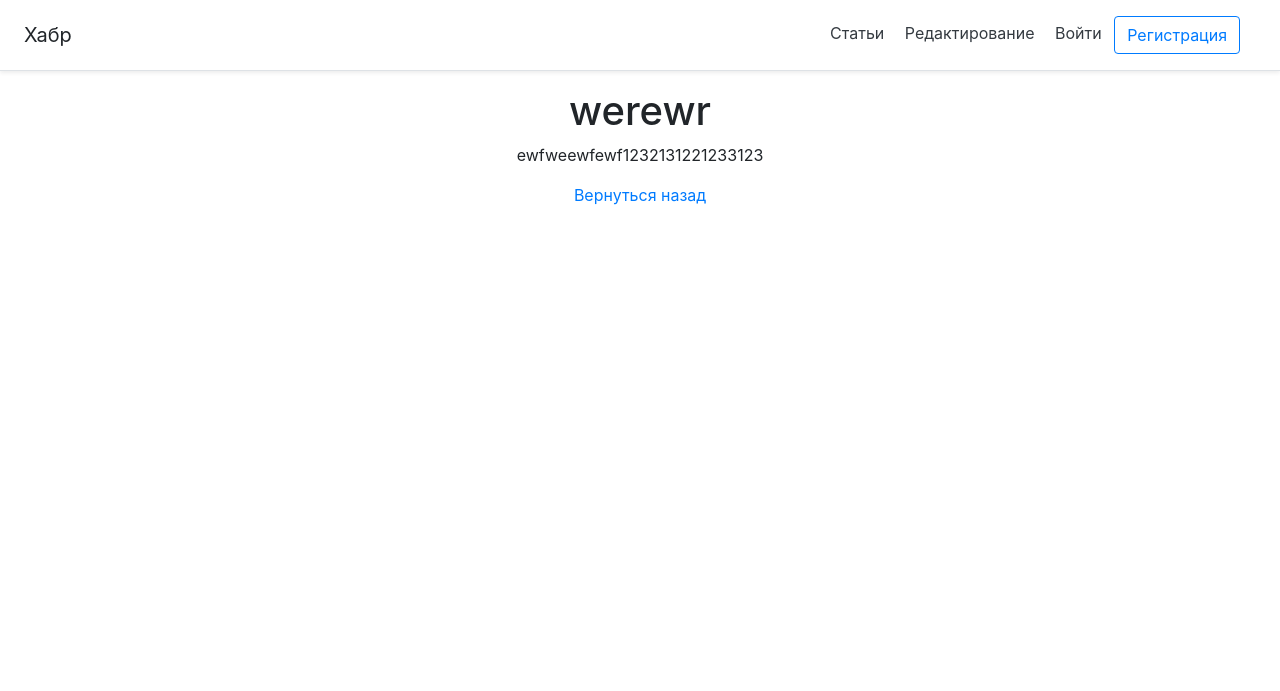
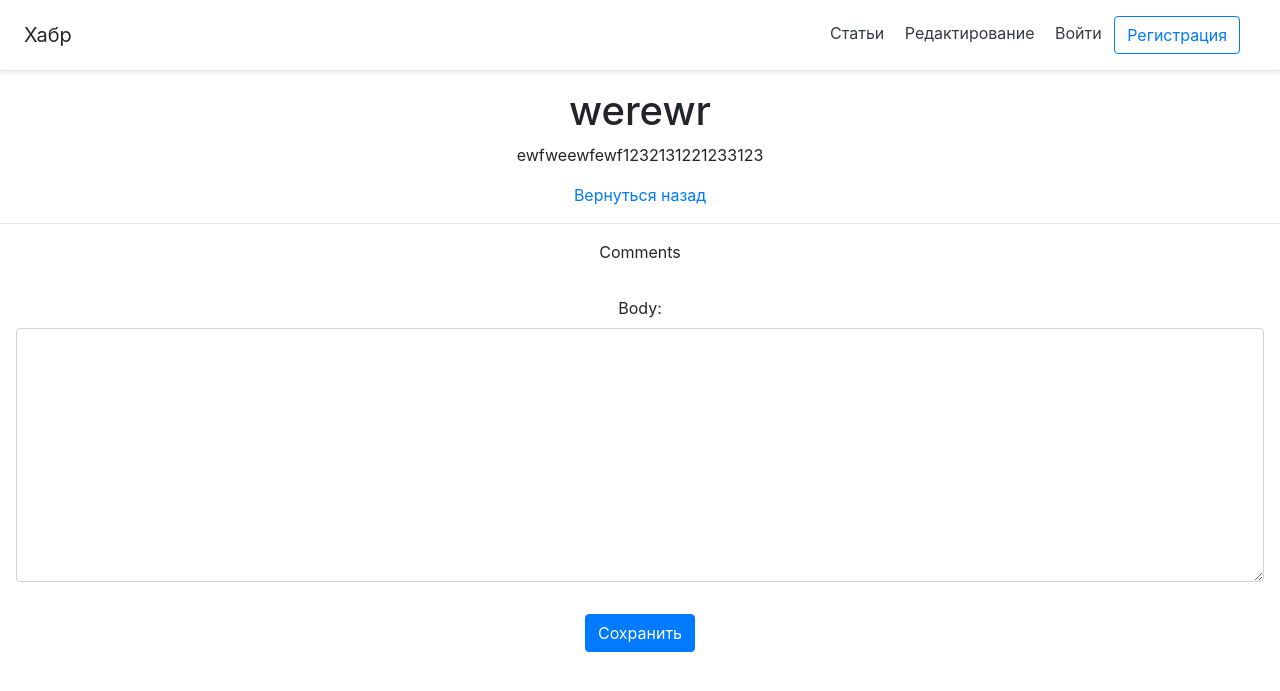
Before and after one commit to prostopank/Blog, a Django app: page /article/8 in a window 1280 px wide. Shown: the top 691 px of the page. Run offline with Django 3.2, Linux system fonts and the light colour scheme; data comes from the database, SQL or seed files in the repository; both versions use the stored data as it was after the commit.

Commit message:
Add comments

```diff
--- a/Blog/main/forms.py
+++ b/Blog/main/forms.py
@@ -1,5 +1,6 @@
 from django import forms
-from .models import Article
+from django.forms import Textarea
+from .models import Article, Comments
 from django.contrib.auth.forms import AuthenticationForm
 from django.contrib.auth.models import User
 
@@ -35,3 +36,13 @@ class RegisterUserForm(forms.ModelForm):
         if commit:
             user.save()
         return user
+
+class CommentForm(forms.ModelForm):
+    class Meta:
+        model = Comments
+        fields = fields = ('body',)
+    def __init__(self, *args, **kwargs):
+        super().__init__(*args, **kwargs)
+        for field in self.fields:
+            self.fields[field].widget.attrs['class'] = 'form-control'
+        #self.fields['body'].widget = Textarea(attrs={'rows': 5})
--- a/Blog/main/models.py
+++ b/Blog/main/models.py
@@ -1,5 +1,6 @@
 from django.db import models
 from django.contrib.auth.models import User
+from django.db.models.deletion import CASCADE
 
 
 class Article(models.Model):
@@ -11,3 +12,9 @@ class Article(models.Model):
 
     def __str__(self):
         return self.title
+
+class Comments(models.Model):
+    article_id = models.ForeignKey(Article, on_delete=models.CASCADE)
+    user_id = models.ForeignKey(User, on_delete=CASCADE)
+    create_date = models.DateTimeField(auto_now=True)
+    body = models.TextField('body', null=False)
--- a/Blog/main/templates/main/article.html
+++ b/Blog/main/templates/main/article.html
@@ -6,6 +6,19 @@
         <h1>{{get_article.title}}</h1>
         <p>{{get_article.body}}</p>
         <a href="/">Вернуться назад</a>
+        <hr>
+
+
+    <p>Comments</p>
+    <div class="modal-body">
+      <form action="" id="add_form" method="post">{% csrf_token %}{{form.as_p}}</form>
+    </div>
+      <button type="submit" form="add_form" class="btn btn-primary">Сохранить</button>
+
+
+
+
+
     </div>
 
 {% endblock %}
--- a/Blog/main/views.py
+++ b/Blog/main/views.py
@@ -4,8 +4,9 @@ from django.shortcuts import redirect, render
 from django.views.generic.edit import DeleteView
 from .models import Article
 from django.views.generic import ListView, DetailView, CreateView, UpdateView, DeleteView
+from django.views.generic.edit import FormMixin
 from django.contrib.auth.views import LoginView, LogoutView
-from .forms import ArticleForm, LoginUserForm, RegisterUserForm
+from .forms import ArticleForm, LoginUserForm, RegisterUserForm, CommentForm
 from django.contrib.auth.models import User
 from django.contrib.auth.mixins import LoginRequiredMixin
 from django.urls import reverse_lazy
@@ -16,17 +17,31 @@ class HomeListView(ListView):
     template_name = 'main/index.html'
     context_object_name = 'articles'
 
-class ArticleDetail(DetailView):
+class ArticleDetail(FormMixin, DetailView):
     model = Article
     template_name = 'main/article.html'
     context_object_name = 'get_article'
+    form_class = CommentForm
+    def post(self, request, *args, **kwargs):
+        form = self.get_form()
+        if form.is_valid():
+            return self.form_valid(form)
+        else:
+            return self.form_invalid(form)
+    def form_valid(self, form):
+        self.object = form.save(commit=False)
+        self.object.article_id = self.get_object()
+        self.object.article_id = self.request.user
+        self.object.save()
+        return super().form_valid(form)
+
 
 class ArticleEditView(LoginRequiredMixin, CreateView):
     login_url = reverse_lazy('login')
     model = Article
     template_name = 'main/editpage.html'
     form_class = ArticleForm
-    success_url = reverse_lazy('editpage')
+    success_url = reverse_lazy('article/{Article.get_object().id}')
     def get_context_data(self, **kwargs):
         kwargs['list_articles'] = Article.objects.all()
         return super().get_context_data(**kwargs)
```
Also changed, not shown: Blog/db.sqlite3, Blog/main/migrations/0006_comments.py (added).
